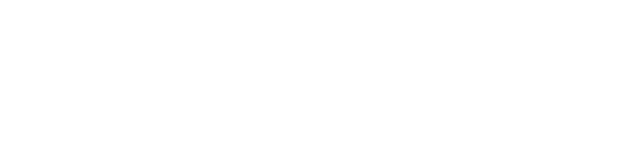
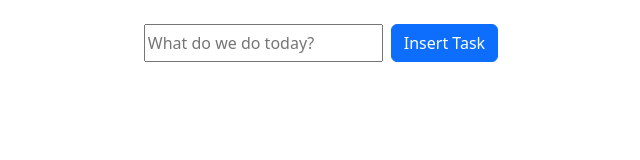
Before and after one commit to GianlucaSirianni/vue-todolist, a plain HTML site: page index.html in a window 1280 px wide. Shown: the whole page, without its empty margins (315-955 px from the left). Drawn offline with nearby package versions, Linux system fonts and the light colour scheme.

Commit message:
inserita barra di ricerca

```diff
--- a/index.html
+++ b/index.html
@@ -11,7 +11,10 @@
 <body>
 
     <div id="root">
-
+        <div class="barContainer d-flex justify-content-center pt-4">
+            <input type="text" placeholder="What do we do today?">
+            <button class="btn btn-primary mx-2">Insert Task</button>
+        </div>
     </div>
 
     <script src="https://cdn.jsdelivr.net/npm/bootstrap@5.2.2/dist/js/bootstrap.bundle.min.js" integrity="sha384-OERcA2EqjJCMA+/3y+gxIOqMEjwtxJY7qPCqsdltbNJuaOe923+mo//f6V8Qbsw3" crossorigin="anonymous"></script>
```
